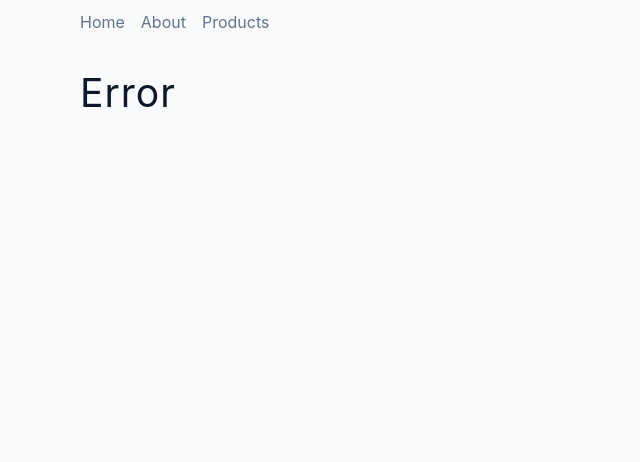
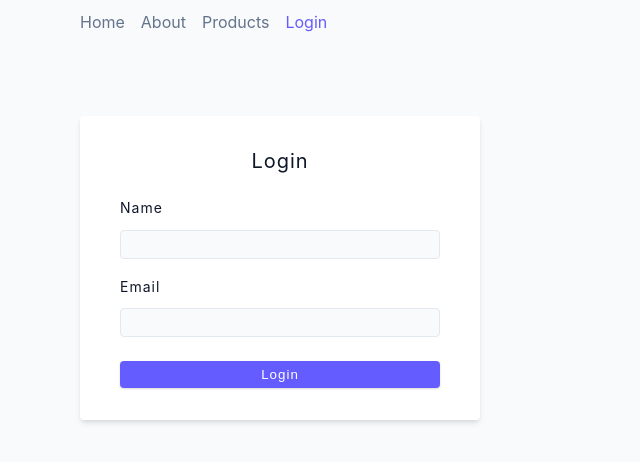
Before and after one commit to ramthenmala/React-Router-V6, a React (Create React App) app: page /login in a window 1280 px wide. Shown: the top 462 px of the page, without its empty margins (0-640 px from the left). Built offline with nearby package versions, Linux system fonts and the light colour scheme.

Commit message:
setup dashboard

```diff
--- a/src/App.js
+++ b/src/App.js
@@ -1,12 +1,18 @@
-import {BrowserRouter as Router, Routes, Route} from 'react-router-dom'
+import { useState } from 'react';
+import { BrowserRouter as Router, Routes, Route } from 'react-router-dom';
 import About from './pages/About';
 import Error from './pages/Error';
 import Home from './pages/Home';
+import Login from './pages/Login';
 import Products from './pages/Products';
 import SharedLayout from './pages/SharedLayout';
 import SingleProduct from './pages/SingleProduct';
+import Dashboard from './pages/Dashboard';
 
 function App() {
+
+  const [user, setUser] = useState(null);
+
   return (
     <Router>
       <Routes>
@@ -15,10 +21,9 @@ function App() {
           <Route path="about" element={<About />} />
           <Route path="products" element={<Products />} />
           <Route path="products/:productId" element={<SingleProduct />} />
+          <Route path="dashboard" element={<Dashboard user={user}/>} />
+          <Route path="login" element={<Login setUser={setUser} />} />
           <Route path="*" element={<Error />} />
-        </Route>
-        <Route path="dashboard" element={<h1>Dashboard</h1>}>
-          <Route path="stats" element={<h1>Stats</h1>} />
         </Route>
       </Routes>
     </Router>
--- a/src/components/Navbar.js
+++ b/src/components/Navbar.js
@@ -1,11 +1,13 @@
 import { NavLink } from 'react-router-dom';
 
 const Navbar = () => {
+
   return (
     <nav className="navbar">
       <NavLink to="/" className={({isActive}) => isActive ? 'active link' : 'link'}>Home</NavLink>
       <NavLink to="/about" className={({isActive}) => isActive ? 'active link' : 'link'}>About</NavLink>
       <NavLink to="/products" className={({isActive}) => isActive ? 'active link' : 'link'}>Products</NavLink>
+      <NavLink to="/login" className={({isActive}) => isActive ? 'active link' : 'link'}>Login</NavLink>
     </nav>
   );
 };
--- a/src/pages/Dashboard.js
+++ b/src/pages/Dashboard.js
@@ -1,7 +1,8 @@
-const Dashboard = () => {
+const Dashboard = ({ user }) => {
   return (
-    <section className='section'>
+    <section className="section">
       <h4>Dashboard</h4>
+      {user?.name}
     </section>
   );
 };
--- a/src/pages/Login.js
+++ b/src/pages/Login.js
@@ -1,10 +1,16 @@
 import { useState } from 'react';
-const Login = () => {
+import { useNavigate } from 'react-router-dom';
+const Login = ({ setUser}) => {
   const [name, setName] = useState('');
   const [email, setEmail] = useState('');
+  const navigate = useNavigate();
 
   const handleSubmit = async (e) => {
     e.preventDefault();
+    if(!name || !email)return
+    setUser({name, email})
+    console.log(name, email)
+    navigate('/dashboard')
   };
 
   return (
--- a/src/pages/SingleProduct.js
+++ b/src/pages/SingleProduct.js
@@ -5,11 +5,13 @@ const SingleProduct = () => {
   const { productId } = useParams();
   console.log('SingleProduct', productId);
   const product = products.find(product => product.id === productId);
-  const {name} = product
+  const { image, name } = product;
   return (
     <section className="section product">
       <Link to="/products">Back to products</Link>
-
+      <div>
+        <img src={image} alt={name} />
+      </div>
       <h2>single product {name}</h2>
     </section>
   );
```
